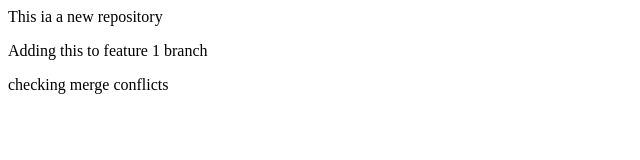
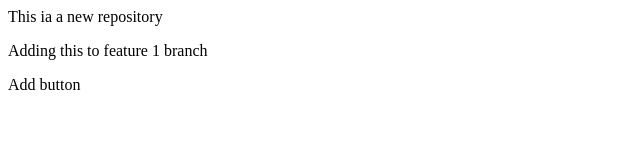
Before and after one commit to divamjain04/localrepo, a plain HTML site: page index.html in a window 1280 px wide. Shown: the whole page, without its empty margins (0-640 px from the left). Drawn offline with Linux system fonts and the light colour scheme.

```diff
--- a/index.html
+++ b/index.html
@@ -2,4 +2,4 @@
 
 <p> Adding this to feature 1 branch</p>
 
-<p> checking merge conflicts </p>
+<p> Add button </p>
```
